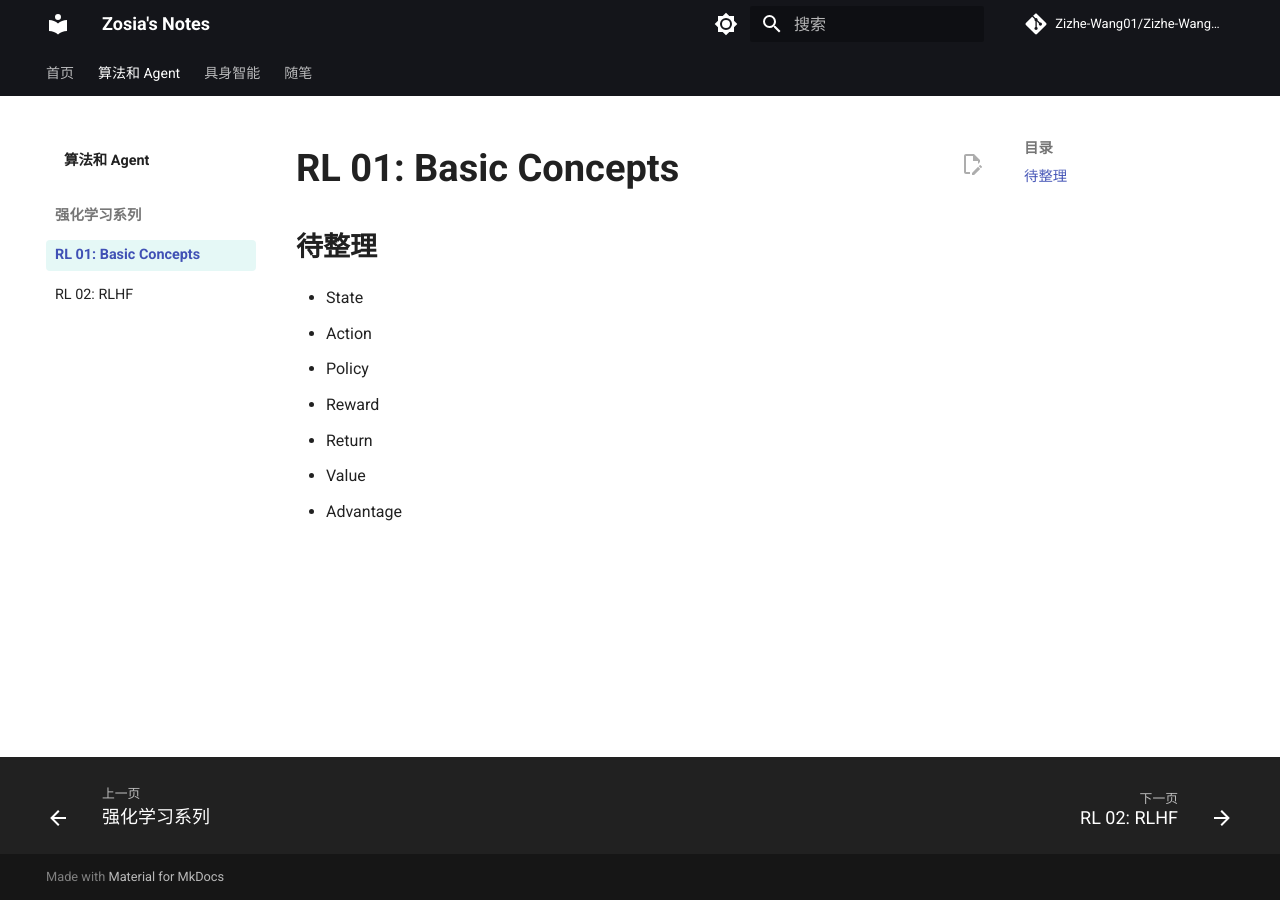
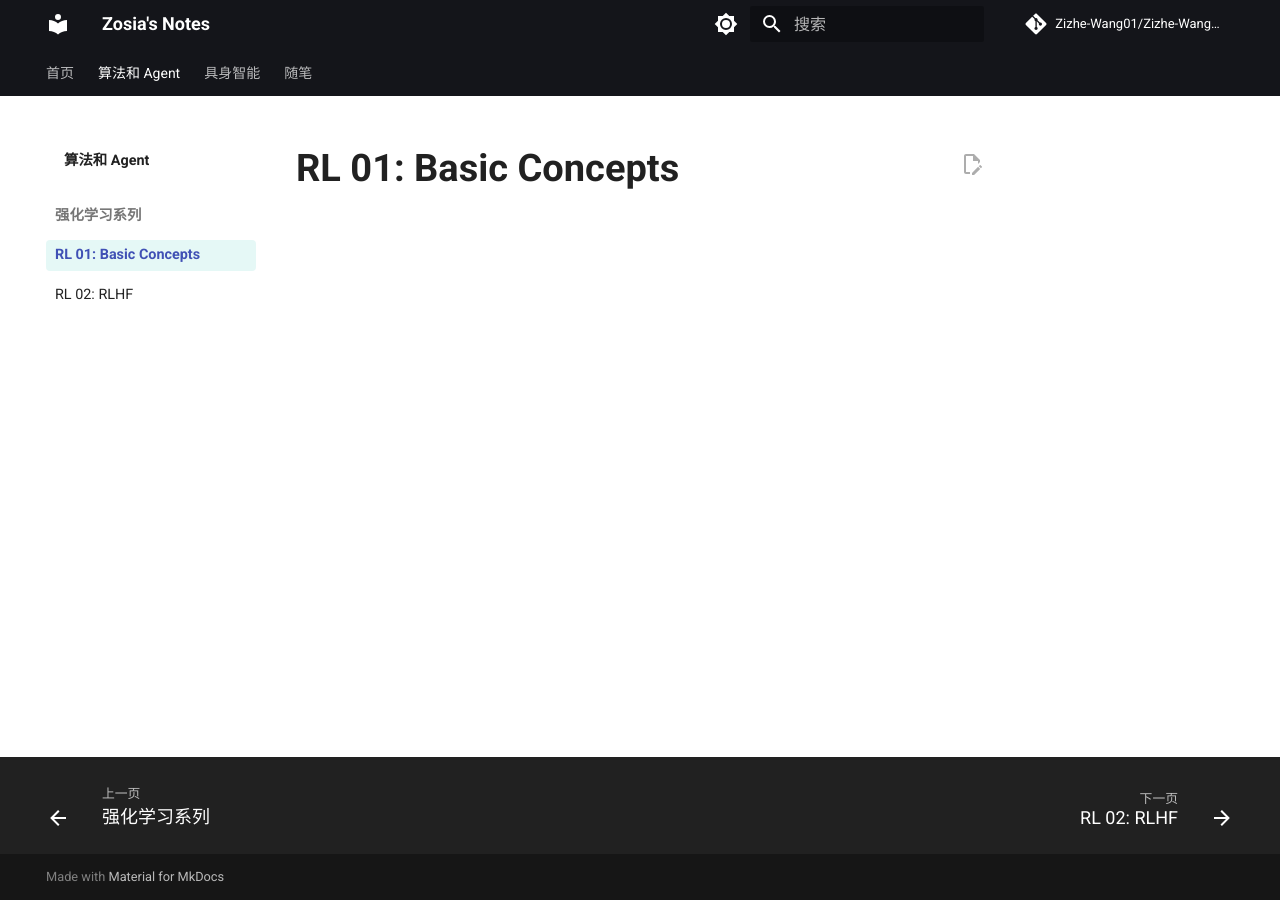
Before and after one commit to Zizhe-Wang01/Zizhe-Wang01.github.io, an MkDocs documentation site: the page built from docs/ai/rl_01.md, in a window 1280 px wide. Built offline with MkDocs 1.6.1 and Material for MkDocs 9.7.7, drawn with Linux system fonts in a browser that asks for light colours; comment, search, counter and statistics services are not loaded.

Commit message:
Update docs/ai/rl_01.md (via Pages CMS)

```diff
--- a/docs/ai/rl_01.md
+++ b/docs/ai/rl_01.md
@@ -1,11 +1 @@
 # RL 01: Basic Concepts
-
-## 待整理
-
-- State
-- Action
-- Policy
-- Reward
-- Return
-- Value
-- Advantage
```
